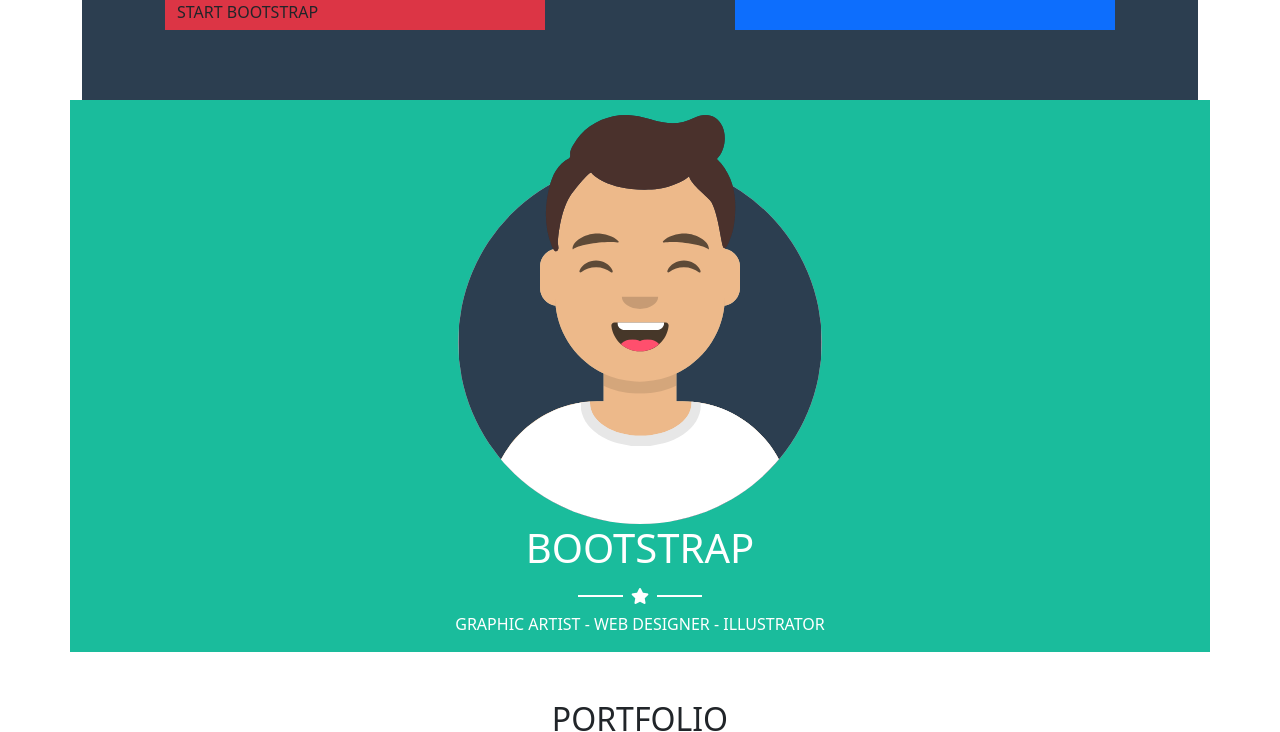
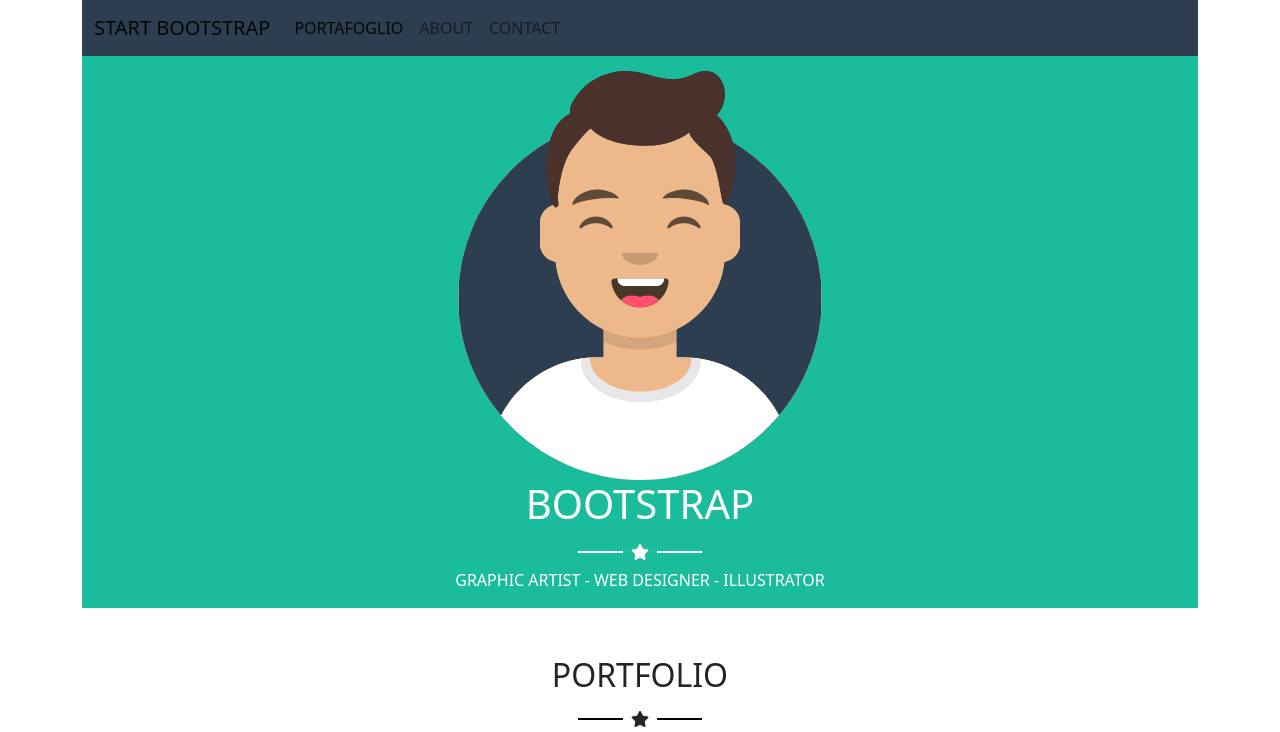
Before and after one commit to orbok89/html-css-bootstrap-freelancer, a plain HTML site: page index.html in a window 1280 px wide. Shown: the top 732 px of the page. Drawn offline with nearby package versions, Linux system fonts and the light colour scheme.

Commit message:
quasi finito da sistemare header

```diff
--- a/css/style.css
+++ b/css/style.css
@@ -8,12 +8,6 @@
 }
 .my-col{
     height: 30px;
-}
-header{
-    width: 100%;
-    height: 100px;
-    background-color: #2c3e50;
-
 }
 .linea{
     background-color: black;
@@ -61,3 +55,6 @@ footer{
     border-bottom: 1px solid black;
     border-radius: 0%;
 }
+.nav-bg{
+    background-color: #2c3e50;
+}
--- a/index.html
+++ b/index.html
@@ -10,13 +10,35 @@
     <title>finto bs</title>
 </head>
 <body>
-    <div class="  container">
     <header>
-            <div class="row my-container ">
-                <div class="my-col col-5 bg-danger offset-md-1 col-md-4">START BOOTSTRAP</div>
-                <div class="col-1 offset-6 bg-primary offset-md-2 col-md-4"></div>
+            <div class="container">
+                <nav class="navbar navbar-expand-lg navbar-light  nav-bg ">
+                    <div class="container-fluid ">
+                      <a class="navbar-brand" href="#">START BOOTSTRAP</a>
+                      <button class="navbar-toggler" type="button" data-bs-toggle="collapse" data-bs-target="#navbarNav" aria-controls="navbarNav" aria-expanded="false" aria-label="Toggle navigation">
+                        <span class="navbar-toggler-icon"></span>
+                      </button>
+                      <div class="collapse navbar-collapse " id="navbarNav">
+                        <ul class="navbar-nav ">
+                          <li class="nav-item">
+                            <a class="nav-link active" aria-current="page" href="#">PORTAFOGLIO</a>
+                          </li>
+                          <li class="nav-item">
+                            <a class="nav-link" href="#">ABOUT</a>
+                          </li>
+                          <li class="nav-item">
+                            <a class="nav-link" href="#">CONTACT</a>
+                          </li>
+
+                        </ul>
+                      </div>
+                    </div>
+                  </nav>
             </div>
         </header>
+    <div class="  container">
+
+        <div class="container">
             <div class="row jumbotron mb-5">
                 <div class="col d-flex flex-column align-items-center">
                     <img id="jumbo" src="img/avatar.svg" alt="">
@@ -28,6 +50,7 @@
                         <div class="linea-w"></div>
                     </div>
                     <p>GRAPHIC ARTIST - WEB DESIGNER - ILLUSTRATOR</p>
+                </div>
             </div>
         </div>
         <div class="row">
```
Lines whose indentation alone changed are shown as unchanged.
